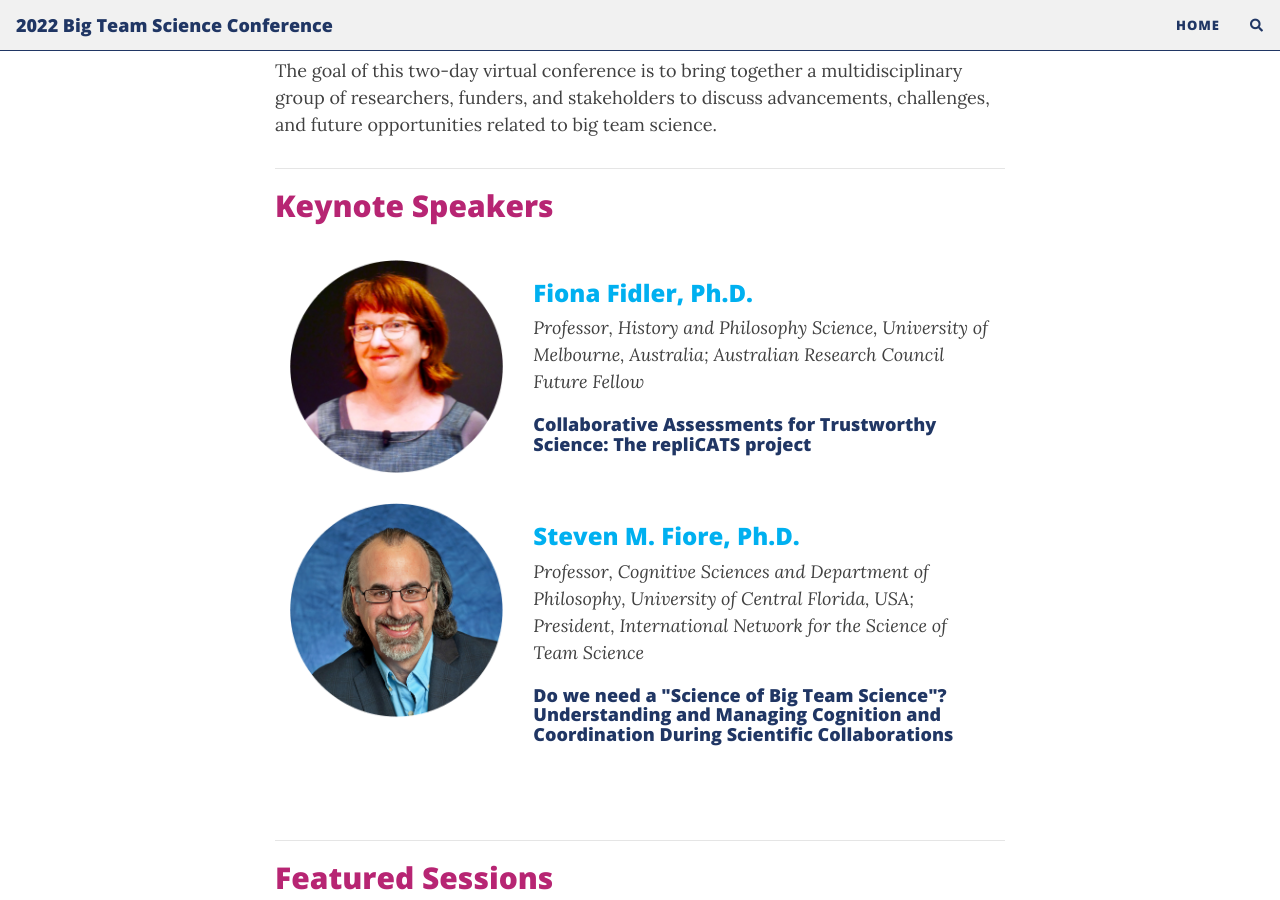
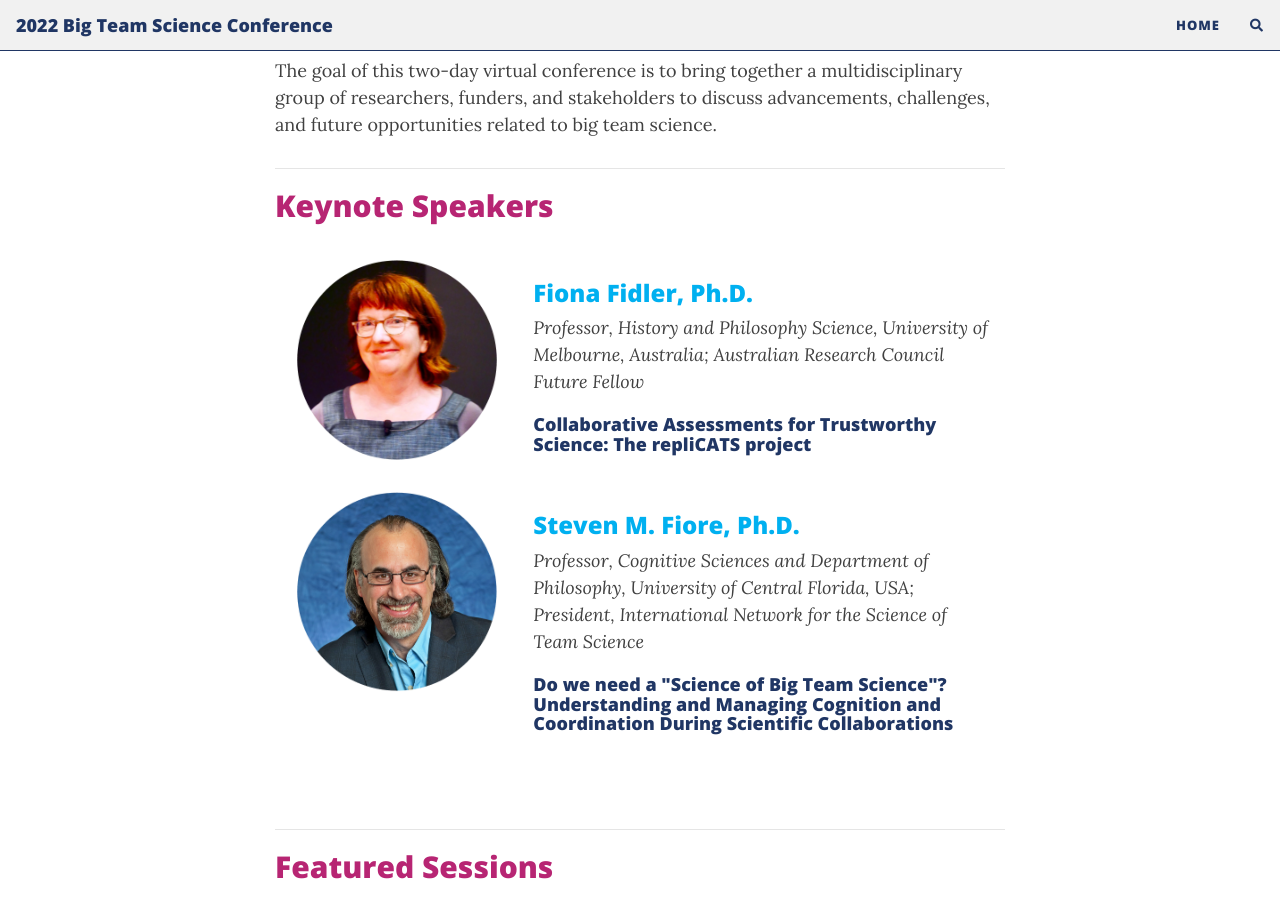
Before and after one commit to bigteamscienceconference/bigteamscienceconference.github.io, a Jekyll site: the page built from index.md, in a window 1280 px wide and 900 px high, scrolled down 521 px. Built offline with Jekyll 4.4.1, drawn with Linux system fonts in a browser that asks for light colours; nearby versions of some CDN libraries; comment, search, counter and statistics services are not loaded.

Commit message:
set img size

```diff
--- a/index.md
+++ b/index.md
@@ -20,8 +20,8 @@ The goal of this two-day virtual conference is to bring together a multidiscipli
       </div>
     </div>
     <div class="row">
-      <div class="col-sm-4 col-xs-6">
-        <a href="https://findanexpert.unimelb.edu.au/profile/3224-fiona-fidler#" target="_blank"><img src="/assets/img/FidlerHeadshot.png" alt="Fiona Fidler, Ph.D."></a>
+      <div class="col-sm-4 col-xs-6" align="center">
+        <a href="https://findanexpert.unimelb.edu.au/profile/3224-fiona-fidler#" target="_blank"><img src="/assets/img/FidlerHeadshot.png" alt="Fiona Fidler, Ph.D." width="200" height="200"></a>
       </div>
       <div class="col-sm-8">
         <h3><a href="https://findanexpert.unimelb.edu.au/profile/3224-fiona-fidler#" target="_blank">Fiona Fidler, Ph.D.</a></h3>
@@ -35,8 +35,8 @@ The goal of this two-day virtual conference is to bring together a multidiscipli
       </div>
     </div>
     <div class="row">
-      <div class="col-sm-4 col-xs-6">
-        <a href="https://csl.ist.ucf.edu/People" target="_blank"><img src="/assets/img/FioreHeadshot.png" alt="Steven M. Fiore, Ph.D."></a>
+      <div class="col-sm-4 col-xs-6" align="center">
+        <a href="https://csl.ist.ucf.edu/People" target="_blank"><img src="/assets/img/FioreHeadshot.png" alt="Steven M. Fiore, Ph.D." width="200" height="200"></a>
       </div>
       <div class="col-sm-8">
         <h3><a href="https://csl.ist.ucf.edu/People" target="_blank">Steven M. Fiore, Ph.D.</a></h3>
```
